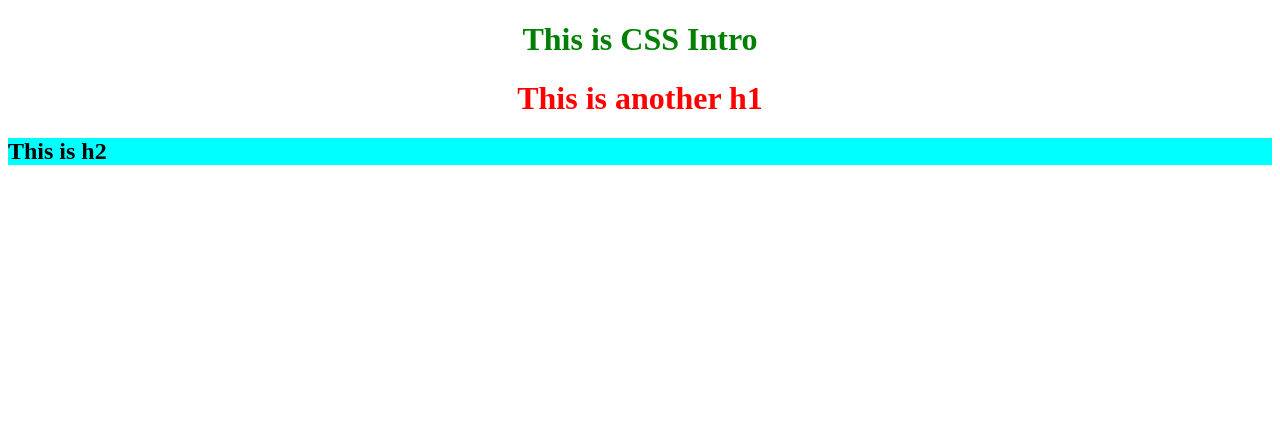
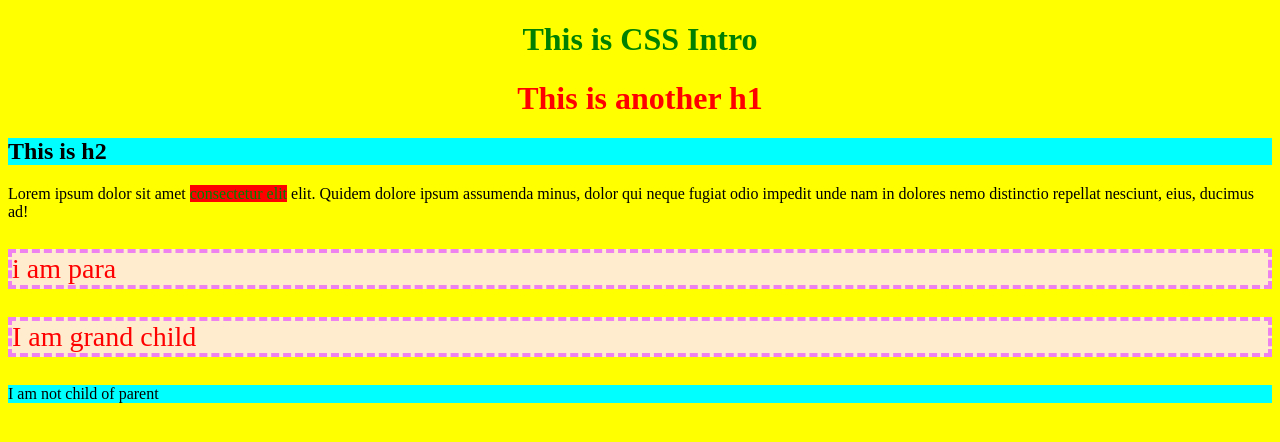
Before and after one commit to suryaparag/Batch_May, a plain HTML site: page index.html in a window 1280 px wide. Drawn offline with Linux system fonts and the light colour scheme.

Commit message:
Modified both html and css files

```diff
--- a/index.html
+++ b/index.html
@@ -7,8 +7,23 @@
     <link rel="stylesheet" href="style.css" />
   </head>
   <body>
-    <h1 class="css_intro">This is CSS Intro</h1>
-    <h1 class="another_class">This is another h1</h1>
-    <h2 class="css_intro">This is h2</h2>
+    <div>
+      <h1 class="css_intro">This is CSS Intro</h1>
+      <h1 class="another_class">This is another h1</h1>
+      <h2 class="css_intro">This is h2</h2>
+    </div>
+    <p>
+      Lorem ipsum dolor sit amet
+      <span class="highlighted">consectetur elit</span> elit. Quidem dolore
+      ipsum assumenda minus, dolor qui neque fugiat odio impedit unde nam in
+      dolores nemo distinctio repellat nesciunt, eius, ducimus ad!
+    </p>
+    <div class="parent">
+      <p class="child">i am para</p>
+      <div>
+        <p class="child">I am grand child</p>
+      </div>
+    </div>
+    <p class="child">I am not child of parent</p>
   </body>
 </html>
--- a/style.css
+++ b/style.css
@@ -1,3 +1,6 @@
+* {
+    font-family: initial;
+}
 h1.css_intro {
     color: green;
     text-align: center;
@@ -9,3 +12,26 @@ h1.css_intro {
 h2.css_intro{
     background-color: aqua;
 }
+.highlighted{
+    color: green;
+}
+
+.parent .child{
+    color: red;
+    background-color: blanchedalmond;
+    border: 4px dashed violet;
+    font-size: 28px;
+    width: 200;
+    height: 400;
+    font font-weight: bold;
+
+}
+.child{
+    background-color: aqua;
+}
+body{
+    background-color: hwb(60 0% 0%);
+}
+.highlighted{
+    background-color: red;
+}
```
